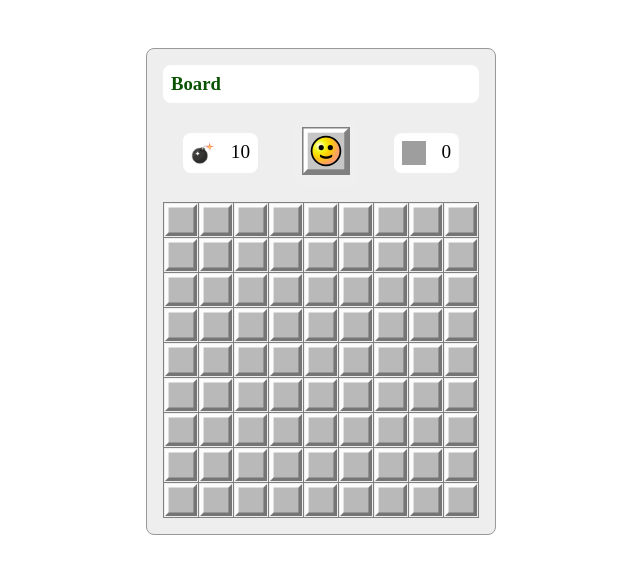
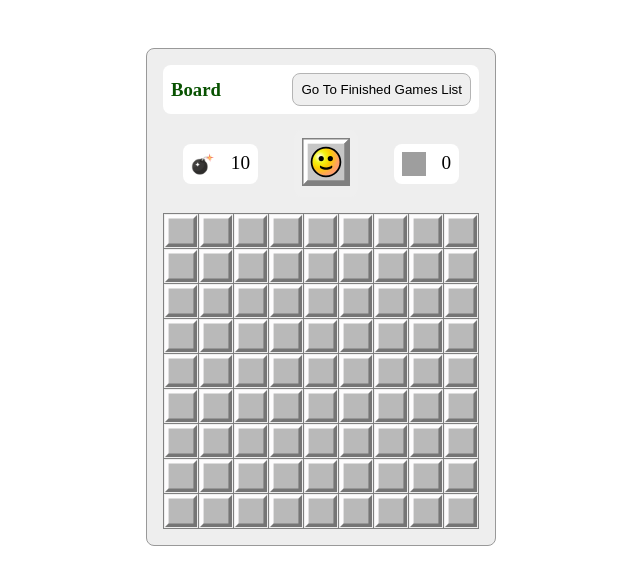
Before and after one commit to fer-rouco/minesweeper, an Angular app: page /board in a window 1280 px wide. Shown: the top 584 px of the page, without its empty margins (319-959 px from the left). Built offline with nearby package versions, Linux system fonts and the light colour scheme; grey boxes are pictures that could not be loaded.

Commit message:
New navigate to finished list button

```diff
--- a/src/app/app-routing.module.ts
+++ b/src/app/app-routing.module.ts
@@ -14,7 +14,7 @@ export const routes: Routes = [
   },
   {
      "path": "finished-games-list",
-     "loadChildren": () => import('./game/pages/finished-games-list/finished-games-list.module').then(m => m.FinishedListModule)
+     "loadChildren": () => import('./game/pages/finished-games-list/finished-games-list.module').then(m => m.FinishedGamesListModule)
   },
   { "path": '**', "component": PageNotFoundComponent }
 ];
--- a/src/app/app.module.ts
+++ b/src/app/app.module.ts
@@ -4,9 +4,8 @@ import { RouterModule } from '@angular/router';
 
 import { AppRoutingModule } from './app-routing.module';
 import { AppComponent } from './app.component';
+import { FrameworkModule } from './framework/framework.module';
 import { PageNotFoundComponent } from './game/pages/page-not-found/page-not-found.component';
-import { CustomButtonComponent } from './framework/controls/button/button.component';
-import { FrameworkModule } from './framework/framework.module';
 
 @NgModule({
   declarations: [
--- a/src/app/framework/containers/panel/panel.component.html
+++ b/src/app/framework/containers/panel/panel.component.html
@@ -1,6 +1,14 @@
 <div class="panel-container">
-  <div class="panel-container__title" >
-    <h3>{{title}}</h3>
+  <div>
+    <div class="panel-container__title" >
+      <h3>{{title}}</h3>
+      <custom-button
+        *ngFor="let action of actions"
+        (click)="onActionClick(action)"
+        >
+        {{action.label}}
+      </custom-button>
+    </div>
   </div>
   <div class="panel-container__content">
     <ng-content></ng-content>
--- a/src/app/framework/containers/panel/panel.component.scss
+++ b/src/app/framework/containers/panel/panel.component.scss
@@ -25,6 +25,14 @@
     background-color: #ffffff; // #def5fd
     margin: 1rem;
     padding: .5rem;
+
+    display: flex;
+    align-items: center;
+    justify-content: space-between;
+
+    & ::ng-deep .custom-button {
+      margin: 0 0 0 1rem;
+    }
   }
 
   &__content {
--- a/src/app/framework/containers/panel/panel.component.ts
+++ b/src/app/framework/containers/panel/panel.component.ts
@@ -1,4 +1,10 @@
 import { Component, Input } from '@angular/core';
+import { Router } from '@angular/router';
+
+interface Action {
+  label: string;
+  to: string;
+}
 
 @Component({
   selector: 'panel',
@@ -7,5 +13,11 @@ import { Component, Input } from '@angular/core';
 })
 export class PanelComponent {
   @Input() public title: string = '';
+  @Input() public actions: Array<Action> = [];
 
+  constructor(protected router: Router) {}
+
+  public onActionClick(action: Action) {
+    this.router.navigateByUrl(action.to);
+  }
 }
--- a/src/app/game/pages/board/board.component.html
+++ b/src/app/game/pages/board/board.component.html
@@ -1,4 +1,4 @@
-<panel class="board" title="Board">
+<panel class="board" title="Board" [actions]="[{ label: 'Go To Finished Games List', to: '/finished-games-list' }]">
   <board-header></board-header>
   <div class="board__grid" >
     <table>
--- a/src/app/game/pages/board/board.component.ts
+++ b/src/app/game/pages/board/board.component.ts
@@ -1,8 +1,8 @@
-import { ChangeDetectionStrategy, Component, Inject } from '@angular/core';
-import { ConfigService } from '../../services/config.service';
+import { Component, Inject } from '@angular/core';
 import { ConfigModel } from '../../models/config.model';
 import { Tile, TileType } from '../../models/tile.model';
 import { BoardService } from '../../services/board.service';
+import { ConfigService } from '../../services/config.service';
 
 type RowColumn = { row: number, column: number };
 type RowColumnOrNull = RowColumn | null;
@@ -10,8 +10,7 @@ type RowColumnOrNull = RowColumn | null;
 @Component({
   selector: 'app-board',
   templateUrl: './board.component.html',
-  styleUrls: ['./board.component.scss'],
-  changeDetection: ChangeDetectionStrategy.OnPush
+  styleUrls: ['./board.component.scss']
 })
 export class BoardComponent {
   public grid: Array<Array<Tile>> = [];
@@ -184,8 +183,10 @@ export class BoardComponent {
         adjacentListAux.push(buildAdjacent(rowIndex - 1, columnIndex - 1));
         adjacentListAux.push(buildAdjacent(rowIndex,     columnIndex - 1));
         adjacentListAux.push(buildAdjacent(rowIndex + 1, columnIndex - 1));
+
         adjacentListAux.push(buildAdjacent(rowIndex - 1, columnIndex    ));
         adjacentListAux.push(buildAdjacent(rowIndex + 1, columnIndex    ));
+
         adjacentListAux.push(buildAdjacent(rowIndex - 1, columnIndex + 1));
         adjacentListAux.push(buildAdjacent(rowIndex,     columnIndex + 1));
         adjacentListAux.push(buildAdjacent(rowIndex + 1, columnIndex + 1));
--- a/src/app/game/pages/board/header/board-header.component.html
+++ b/src/app/game/pages/board/header/board-header.component.html
@@ -4,8 +4,8 @@
     <span class="board-header-display-container__label"> {{flagCounter}}</span>
   </div>
   <custom-button (click)='restartGame()' class="board-header__button">
-    <img *ngIf="!loose" class="board-header__face" src="../../../../../assets/images/face_unpressed.svg" title="Face unpressed"/>
-    <img *ngIf="loose" class="board-header__face" src="../../../../../assets/images/face_loose.svg" title="Face unpressed"/>
+    <img *ngIf="!loose" class="board-header__face" src="../../../../../assets/images/face_unpressed.svg" title="Restart Game"/>
+    <img *ngIf="loose" class="board-header__face" src="../../../../../assets/images/face_loose.svg" title="Restart Game"/>
   </custom-button>
   <div class="board-header-display-container">
     <i class="board-header-display-container__icon icon-clock" ></i>
--- a/src/app/game/pages/finished-games-list/finished-games-list.component.ts
+++ b/src/app/game/pages/finished-games-list/finished-games-list.component.ts
@@ -12,7 +12,7 @@ interface FinishedGamesListInterface {
 }
 
 @Component({
-  selector: 'app-finished-list',
+  selector: 'app-finished-games-list',
   templateUrl: './finished-games-list.component.html',
   styleUrls: ['./finished-games-list.component.scss']
 })
--- a/src/app/game/pages/finished-games-list/finished-games-list.module.ts
+++ b/src/app/game/pages/finished-games-list/finished-games-list.module.ts
@@ -15,4 +15,4 @@ import { FrameworkModule } from 'src/app/framework/framework.module';
     FrameworkModule
   ]
 })
-export class FinishedListModule { }
+export class FinishedGamesListModule { }
```
Also changed, not shown: src/app/game/pages/board/board.module.ts (+6 -6 lines).
